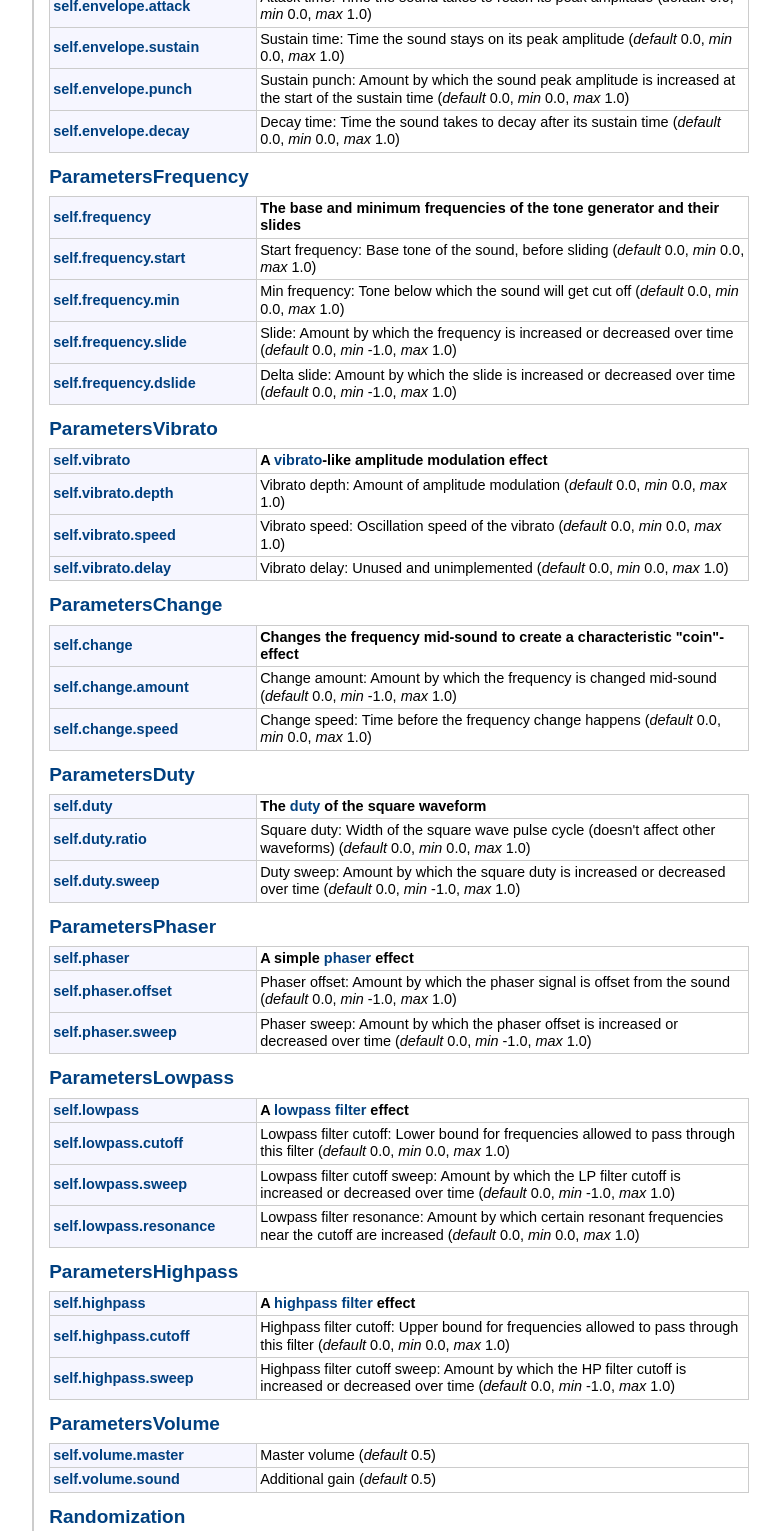
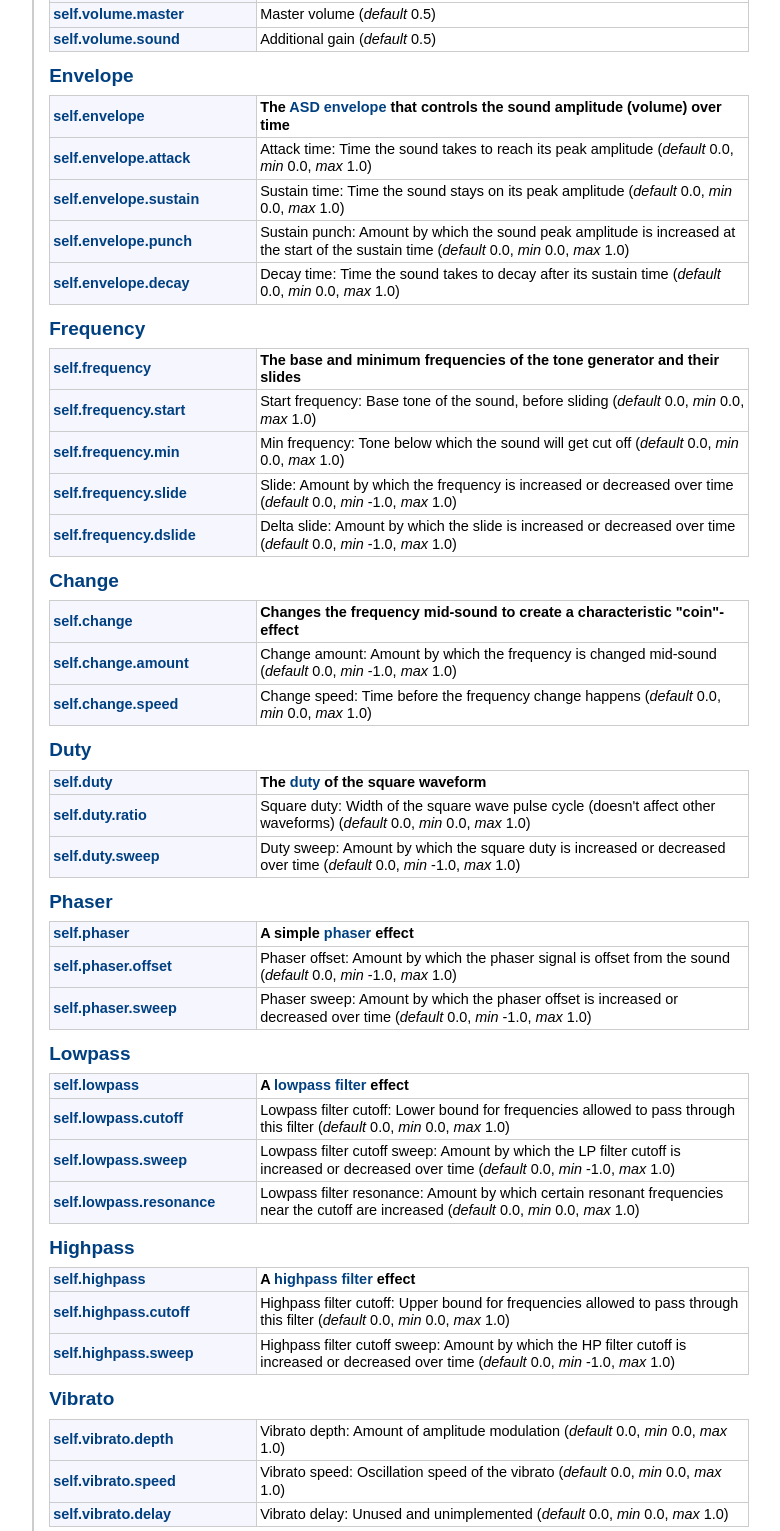
Before and after one commit to nucular/sfxrlua, a plain HTML site: page doc/index.html in a window 1280 px wide. Shown: the part 980-2511 px from the top of the page, without its empty margins (196-976 px from the left). Drawn offline with Linux system fonts and the light colour scheme.

Commit message:
Moved and renamed some documentation sections

```diff
--- a/doc/index.html
+++ b/doc/index.html
@@ -33,15 +33,15 @@
 <li><a href="#Constants">Constants</a></li>
 <li><a href="#Class_Sound">Class Sound </a></li>
 <li><a href="#Parameters">Parameters</a></li>
-<li><a href="#ParametersEnvelope">ParametersEnvelope</a></li>
-<li><a href="#ParametersFrequency">ParametersFrequency</a></li>
-<li><a href="#ParametersVibrato">ParametersVibrato</a></li>
-<li><a href="#ParametersChange">ParametersChange</a></li>
-<li><a href="#ParametersDuty">ParametersDuty</a></li>
-<li><a href="#ParametersPhaser">ParametersPhaser</a></li>
-<li><a href="#ParametersLowpass">ParametersLowpass</a></li>
-<li><a href="#ParametersHighpass">ParametersHighpass</a></li>
-<li><a href="#ParametersVolume">ParametersVolume</a></li>
+<li><a href="#Volume">Volume</a></li>
+<li><a href="#Envelope">Envelope</a></li>
+<li><a href="#Frequency">Frequency</a></li>
+<li><a href="#Change">Change</a></li>
+<li><a href="#Duty">Duty</a></li>
+<li><a href="#Phaser">Phaser</a></li>
+<li><a href="#Lowpass">Lowpass</a></li>
+<li><a href="#Highpass">Highpass</a></li>
+<li><a href="#Vibrato">Vibrato</a></li>
 <li><a href="#Randomization">Randomization</a></li>
 <li><a href="#SavingAndLoading">SavingAndLoading</a></li>
 </ul>
@@ -103,6 +103,12 @@ together with the <em>awesome</em> <a href="https://love2d.org">LÖVE</a> game f
 	<td class="summary">Initialize the Sound instance.</td>
 	</tr>
 	<tr>
+	<td class="name" nowrap><a href="#self.vibrato">self.vibrato</a></td>
+	<td class="summary"><strong>A <a href="https://en.wikipedia.org/wiki/Vibrato">vibrato</a>-like amplitude
+ modulation effect</strong>
+ SerializationVibrato</td>
+	</tr>
+	<tr>
 	<td class="name" nowrap><a href="#sfxr.Sound:resetParameters">sfxr.Sound:resetParameters ()</a></td>
 	<td class="summary">Set all parameters to their default values.</td>
 	</tr>
@@ -133,10 +139,6 @@ together with the <em>awesome</em> <a href="https://love2d.org">LÖVE</a> game f
 </table>
 <h2><a href="#Parameters">Parameters</a></h2>
 <table class="function_list">
-	<tr>
-	<td class="name" nowrap><a href="#self.volume">self.volume</a></td>
-	<td class="summary"><strong>The sound volume and gain all samples are multiplied with</strong></td>
-	</tr>
 	<tr>
 	<td class="name" nowrap><a href="#self.supersampling">self.supersampling</a></td>
 	<td class="summary">Number of supersampling passes to perform (<em>default</em> 8)</td>
@@ -152,7 +154,22 @@ together with the <em>awesome</em> <a href="https://love2d.org">LÖVE</a> game f
 	<td class="summary">The base <a href="index.html#WAVEFORM">waveform</a> (<em>default</em> <a href="index.html#WAVEFORM">SQUARE</a>)</td>
 	</tr>
 </table>
-<h2><a href="#ParametersEnvelope">ParametersEnvelope</a></h2>
+<h2><a href="#Volume">Volume</a></h2>
+<table class="function_list">
+	<tr>
+	<td class="name" nowrap><a href="#self.volume">self.volume</a></td>
+	<td class="summary"><strong>The sound volume and gain all samples are multiplied with</strong></td>
+	</tr>
+	<tr>
+	<td class="name" nowrap><a href="#self.volume.master">self.volume.master</a></td>
+	<td class="summary">Master volume (<em>default</em> 0.5)</td>
+	</tr>
+	<tr>
+	<td class="name" nowrap><a href="#self.volume.sound">self.volume.sound</a></td>
+	<td class="summary">Additional gain (<em>default</em> 0.5)</td>
+	</tr>
+</table>
+<h2><a href="#Envelope">Envelope</a></h2>
 <table class="function_list">
 	<tr>
 	<td class="name" nowrap><a href="#self.envelope">self.envelope</a></td>
@@ -186,7 +203,7 @@ Decay_Sustain_Release_.28ADSR.29_envelope">ASD envelope</a> that controls the so
  (<em>default</em> 0.0, <em>min</em> 0.0, <em>max</em> 1.0)</td>
 	</tr>
 </table>
-<h2><a href="#ParametersFrequency">ParametersFrequency</a></h2>
+<h2><a href="#Frequency">Frequency</a></h2>
 <table class="function_list">
 	<tr>
 	<td class="name" nowrap><a href="#self.frequency">self.frequency</a></td>
@@ -218,33 +235,7 @@ Decay_Sustain_Release_.28ADSR.29_envelope">ASD envelope</a> that controls the so
  (<em>default</em> 0.0, <em>min</em> -1.0, <em>max</em> 1.0)</td>
 	</tr>
 </table>
-<h2><a href="#ParametersVibrato">ParametersVibrato</a></h2>
-<table class="function_list">
-	<tr>
-	<td class="name" nowrap><a href="#self.vibrato">self.vibrato</a></td>
-	<td class="summary"><strong>A <a href="https://en.wikipedia.org/wiki/Vibrato">vibrato</a>-like amplitude
- modulation effect</strong></td>
-	</tr>
-	<tr>
-	<td class="name" nowrap><a href="#self.vibrato.depth">self.vibrato.depth</a></td>
-	<td class="summary">Vibrato depth:
- Amount of amplitude modulation
- (<em>default</em> 0.0, <em>min</em> 0.0, <em>max</em> 1.0)</td>
-	</tr>
-	<tr>
-	<td class="name" nowrap><a href="#self.vibrato.speed">self.vibrato.speed</a></td>
-	<td class="summary">Vibrato speed:
- Oscillation speed of the vibrato
- (<em>default</em> 0.0, <em>min</em> 0.0, <em>max</em> 1.0)</td>
-	</tr>
-	<tr>
-	<td class="name" nowrap><a href="#self.vibrato.delay">self.vibrato.delay</a></td>
-	<td class="summary">Vibrato delay:
- Unused and unimplemented
- (<em>default</em> 0.0, <em>min</em> 0.0, <em>max</em> 1.0)</td>
-	</tr>
-</table>
-<h2><a href="#ParametersChange">ParametersChange</a></h2>
+<h2><a href="#Change">Change</a></h2>
 <table class="function_list">
 	<tr>
 	<td class="name" nowrap><a href="#self.change">self.change</a></td>
@@ -264,7 +255,7 @@ Decay_Sustain_Release_.28ADSR.29_envelope">ASD envelope</a> that controls the so
  (<em>default</em> 0.0, <em>min</em> 0.0, <em>max</em> 1.0)</td>
 	</tr>
 </table>
-<h2><a href="#ParametersDuty">ParametersDuty</a></h2>
+<h2><a href="#Duty">Duty</a></h2>
 <table class="function_list">
 	<tr>
 	<td class="name" nowrap><a href="#self.duty">self.duty</a></td>
@@ -284,7 +275,7 @@ Decay_Sustain_Release_.28ADSR.29_envelope">ASD envelope</a> that controls the so
  (<em>default</em> 0.0, <em>min</em> -1.0, <em>max</em> 1.0)</td>
 	</tr>
 </table>
-<h2><a href="#ParametersPhaser">ParametersPhaser</a></h2>
+<h2><a href="#Phaser">Phaser</a></h2>
 <table class="function_list">
 	<tr>
 	<td class="name" nowrap><a href="#self.phaser">self.phaser</a></td>
@@ -304,7 +295,7 @@ Decay_Sustain_Release_.28ADSR.29_envelope">ASD envelope</a> that controls the so
  (<em>default</em> 0.0, <em>min</em> -1.0, <em>max</em> 1.0)</td>
 	</tr>
 </table>
-<h2><a href="#ParametersLowpass">ParametersLowpass</a></h2>
+<h2><a href="#Lowpass">Lowpass</a></h2>
 <table class="function_list">
 	<tr>
 	<td class="name" nowrap><a href="#self.lowpass">self.lowpass</a></td>
@@ -332,7 +323,7 @@ Decay_Sustain_Release_.28ADSR.29_envelope">ASD envelope</a> that controls the so
  (<em>default</em> 0.0, <em>min</em> 0.0, <em>max</em> 1.0)</td>
 	</tr>
 </table>
-<h2><a href="#ParametersHighpass">ParametersHighpass</a></h2>
+<h2><a href="#Highpass">Highpass</a></h2>
 <table class="function_list">
 	<tr>
 	<td class="name" nowrap><a href="#self.highpass">self.highpass</a></td>
@@ -353,15 +344,25 @@ Decay_Sustain_Release_.28ADSR.29_envelope">ASD envelope</a> that controls the so
  (<em>default</em> 0.0, <em>min</em> -1.0, <em>max</em> 1.0)</td>
 	</tr>
 </table>
-<h2><a href="#ParametersVolume">ParametersVolume</a></h2>
+<h2><a href="#Vibrato">Vibrato</a></h2>
 <table class="function_list">
 	<tr>
-	<td class="name" nowrap><a href="#self.volume.master">self.volume.master</a></td>
-	<td class="summary">Master volume (<em>default</em> 0.5)</td>
-	</tr>
-	<tr>
-	<td class="name" nowrap><a href="#self.volume.sound">self.volume.sound</a></td>
-	<td class="summary">Additional gain (<em>default</em> 0.5)</td>
+	<td class="name" nowrap><a href="#self.vibrato.depth">self.vibrato.depth</a></td>
+	<td class="summary">Vibrato depth:
+ Amount of amplitude modulation
+ (<em>default</em> 0.0, <em>min</em> 0.0, <em>max</em> 1.0)</td>
+	</tr>
+	<tr>
+	<td class="name" nowrap><a href="#self.vibrato.speed">self.vibrato.speed</a></td>
+	<td class="summary">Vibrato speed:
+ Oscillation speed of the vibrato
+ (<em>default</em> 0.0, <em>min</em> 0.0, <em>max</em> 1.0)</td>
+	</tr>
+	<tr>
+	<td class="name" nowrap><a href="#self.vibrato.delay">self.vibrato.delay</a></td>
+	<td class="summary">Vibrato delay:
+ Unused and unimplemented
+ (<em>default</em> 0.0, <em>min</em> 0.0, <em>max</em> 1.0)</td>
 	</tr>
 </table>
 <h2><a href="#Randomization">Randomization</a></h2>
@@ -598,6 +599,22 @@ Decay_Sustain_Release_.28ADSR.29_envelope">ASD envelope</a> that controls the so
     <dd>
     Initialize the Sound instance.
  Called by <a href="index.html#newSound">the constructor</a>.
+
+
+
+
+
+
+
+</dd>
+    <dt>
+    <a name = "self.vibrato"></a>
+    <strong>self.vibrato</strong>
+    </dt>
+    <dd>
+    <strong>A <a href="https://en.wikipedia.org/wiki/Vibrato">vibrato</a>-like amplitude
+ modulation effect</strong>
+ SerializationVibrato
 
 
 
@@ -838,20 +855,6 @@ Decay_Sustain_Release_.28ADSR.29_envelope">ASD envelope</a> that controls the so
 
     <dl class="function">
     <dt>
-    <a name = "self.volume"></a>
-    <strong>self.volume</strong>
-    </dt>
-    <dd>
-    <strong>The sound volume and gain all samples are multiplied with</strong>
-
-
-
-
-
-
-
-</dd>
-    <dt>
     <a name = "self.supersampling"></a>
     <strong>self.supersampling</strong>
     </dt>
@@ -896,7 +899,53 @@ Decay_Sustain_Release_.28ADSR.29_envelope">ASD envelope</a> that controls the so
 
 </dd>
 </dl>
-    <h2 class="section-header "><a name="ParametersEnvelope"></a>ParametersEnvelope</h2>
+    <h2 class="section-header "><a name="Volume"></a>Volume</h2>
+
+    <dl class="function">
+    <dt>
+    <a name = "self.volume"></a>
+    <strong>self.volume</strong>
+    </dt>
+    <dd>
+    <strong>The sound volume and gain all samples are multiplied with</strong>
+
+
+
+
+
+
+
+</dd>
+    <dt>
+    <a name = "self.volume.master"></a>
+    <strong>self.volume.master</strong>
+    </dt>
+    <dd>
+    Master volume (<em>default</em> 0.5)
+
+
+
+
+
+
+
+</dd>
+    <dt>
+    <a name = "self.volume.sound"></a>
+    <strong>self.volume.sound</strong>
+    </dt>
+    <dd>
+    Additional gain (<em>default</em> 0.5)
+
+
+
+
+
+
+
+</dd>
+</dl>
+    <h2 class="section-header "><a name="Envelope"></a>Envelope</h2>
 
     <dl class="function">
     <dt>
@@ -981,7 +1030,7 @@ Decay_Sustain_Release_.28ADSR.29_envelope">ASD envelope</a> that controls the so
 
 </dd>
 </dl>
-    <h2 class="section-header "><a name="ParametersFrequency"></a>ParametersFrequency</h2>
+    <h2 class="section-header "><a name="Frequency"></a>Frequency</h2>
 
     <dl class="function">
     <dt>
@@ -1064,74 +1113,7 @@ Decay_Sustain_Release_.28ADSR.29_envelope">ASD envelope</a> that controls the so
 
 </dd>
 </dl>
-    <h2 class="section-header "><a name="ParametersVibrato"></a>ParametersVibrato</h2>
-
-    <dl class="function">
-    <dt>
-    <a name = "self.vibrato"></a>
-    <strong>self.vibrato</strong>
-    </dt>
-    <dd>
-    <strong>A <a href="https://en.wikipedia.org/wiki/Vibrato">vibrato</a>-like amplitude
- modulation effect</strong>
-
-
-
-
-
-
-
-</dd>
-    <dt>
-    <a name = "self.vibrato.depth"></a>
-    <strong>self.vibrato.depth</strong>
-    </dt>
-    <dd>
-    Vibrato depth:
- Amount of amplitude modulation
- (<em>default</em> 0.0, <em>min</em> 0.0, <em>max</em> 1.0)
-
-
-
-
-
-
-
-</dd>
-    <dt>
-    <a name = "self.vibrato.speed"></a>
-    <strong>self.vibrato.speed</strong>
-    </dt>
-    <dd>
-    Vibrato speed:
- Oscillation speed of the vibrato
- (<em>default</em> 0.0, <em>min</em> 0.0, <em>max</em> 1.0)
-
-
-
-
-
-
-
-</dd>
-    <dt>
-    <a name = "self.vibrato.delay"></a>
-    <strong>self.vibrato.delay</strong>
-    </dt>
-    <dd>
-    Vibrato delay:
- Unused and unimplemented
- (<em>default</em> 0.0, <em>min</em> 0.0, <em>max</em> 1.0)
-
-
-
-
-
-
-
-</dd>
-</dl>
-    <h2 class="section-header "><a name="ParametersChange"></a>ParametersChange</h2>
+    <h2 class="section-header "><a name="Change"></a>Change</h2>
 
     <dl class="function">
     <dt>
@@ -1182,7 +1164,7 @@ Decay_Sustain_Release_.28ADSR.29_envelope">ASD envelope</a> that controls the so
 
 </dd>
 </dl>
-    <h2 class="section-header "><a name="ParametersDuty"></a>ParametersDuty</h2>
+    <h2 class="section-header "><a name="Duty"></a>Duty</h2>
 
     <dl class="function">
     <dt>
@@ -1233,7 +1215,7 @@ Decay_Sustain_Release_.28ADSR.29_envelope">ASD envelope</a> that controls the so
 
 </dd>
 </dl>
-    <h2 class="section-header "><a name="ParametersPhaser"></a>ParametersPhaser</h2>
+    <h2 class="section-header "><a name="Phaser"></a>Phaser</h2>
 
     <dl class="function">
     <dt>
@@ -1284,7 +1266,7 @@ Decay_Sustain_Release_.28ADSR.29_envelope">ASD envelope</a> that controls the so
 
 </dd>
 </dl>
-    <h2 class="section-header "><a name="ParametersLowpass"></a>ParametersLowpass</h2>
+    <h2 class="section-header "><a name="Lowpass"></a>Lowpass</h2>
 
     <dl class="function">
     <dt>
@@ -1353,7 +1335,7 @@ Decay_Sustain_Release_.28ADSR.29_envelope">ASD envelope</a> that controls the so
 
 </dd>
 </dl>
-    <h2 class="section-header "><a name="ParametersHighpass"></a>ParametersHighpass</h2>
+    <h2 class="section-header "><a name="Highpass"></a>Highpass</h2>
 
     <dl class="function">
     <dt>
@@ -1405,29 +1387,49 @@ Decay_Sustain_Release_.28ADSR.29_envelope">ASD envelope</a> that controls the so
 
 </dd>
 </dl>
-    <h2 class="section-header "><a name="ParametersVolume"></a>ParametersVolume</h2>
+    <h2 class="section-header "><a name="Vibrato"></a>Vibrato</h2>
 
     <dl class="function">
     <dt>
-    <a name = "self.volume.master"></a>
-    <strong>self.volume.master</strong>
-    </dt>
-    <dd>
-    Master volume (<em>default</em> 0.5)
-
-
-
-
-
-
-
-</dd>
-    <dt>
-    <a name = "self.volume.sound"></a>
-    <strong>self.volume.sound</strong>
-    </dt>
-    <dd>
-    Additional gain (<em>default</em> 0.5)
+    <a name = "self.vibrato.depth"></a>
+    <strong>self.vibrato.depth</strong>
+    </dt>
+    <dd>
+    Vibrato depth:
+ Amount of amplitude modulation
+ (<em>default</em> 0.0, <em>min</em> 0.0, <em>max</em> 1.0)
+
+
+
+
+
+
+
+</dd>
+    <dt>
+    <a name = "self.vibrato.speed"></a>
+    <strong>self.vibrato.speed</strong>
+    </dt>
+    <dd>
+    Vibrato speed:
+ Oscillation speed of the vibrato
+ (<em>default</em> 0.0, <em>min</em> 0.0, <em>max</em> 1.0)
+
+
+
+
+
+
+
+</dd>
+    <dt>
+    <a name = "self.vibrato.delay"></a>
+    <strong>self.vibrato.delay</strong>
+    </dt>
+    <dd>
+    Vibrato delay:
+ Unused and unimplemented
+ (<em>default</em> 0.0, <em>min</em> 0.0, <em>max</em> 1.0)
 
 
 
@@ -1790,7 +1792,7 @@ Decay_Sustain_Release_.28ADSR.29_envelope">ASD envelope</a> that controls the so
 </div> <!-- id="main" -->
 <div id="about">
 <i>generated by <a href="http://github.com/stevedonovan/LDoc">LDoc 1.4.3</a></i>
-<i style="float:right;">Last updated 2016-03-05 21:40:35 </i>
+<i style="float:right;">Last updated 2016-06-12 01:12:38 </i>
 </div> <!-- id="about" -->
 </div> <!-- id="container" -->
 </body>
```
Also changed, not shown: doc/api/sfxr.html (+164 -162 lines), 1 other file.
